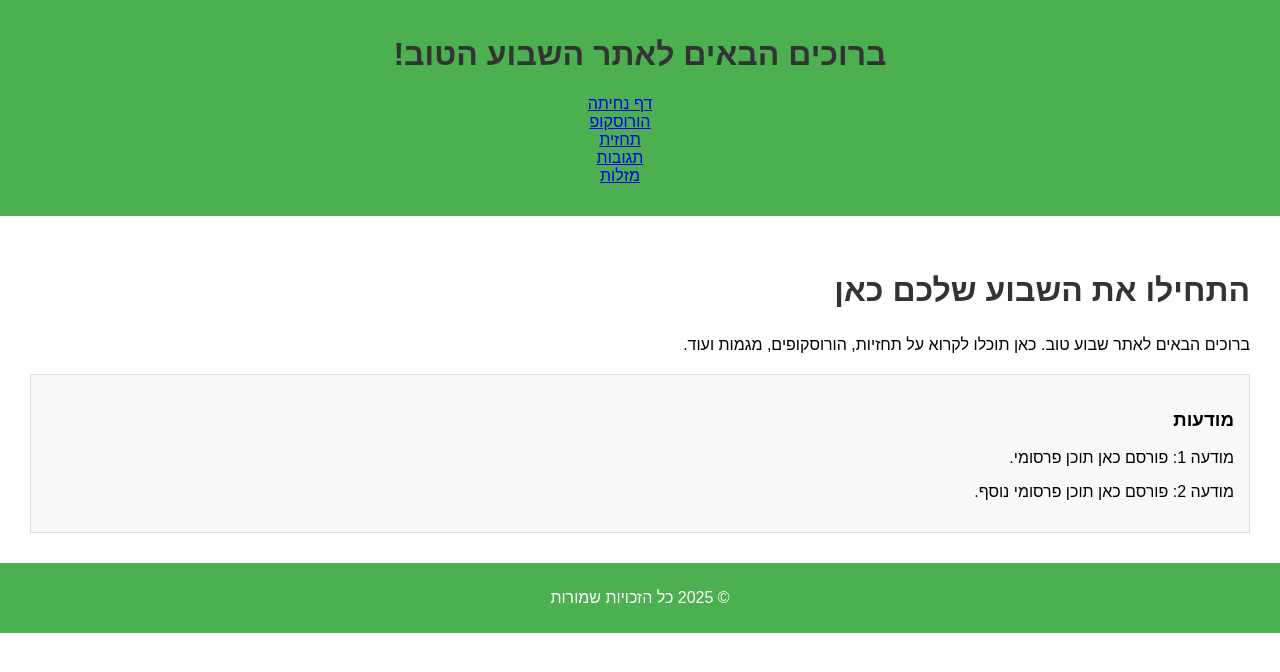
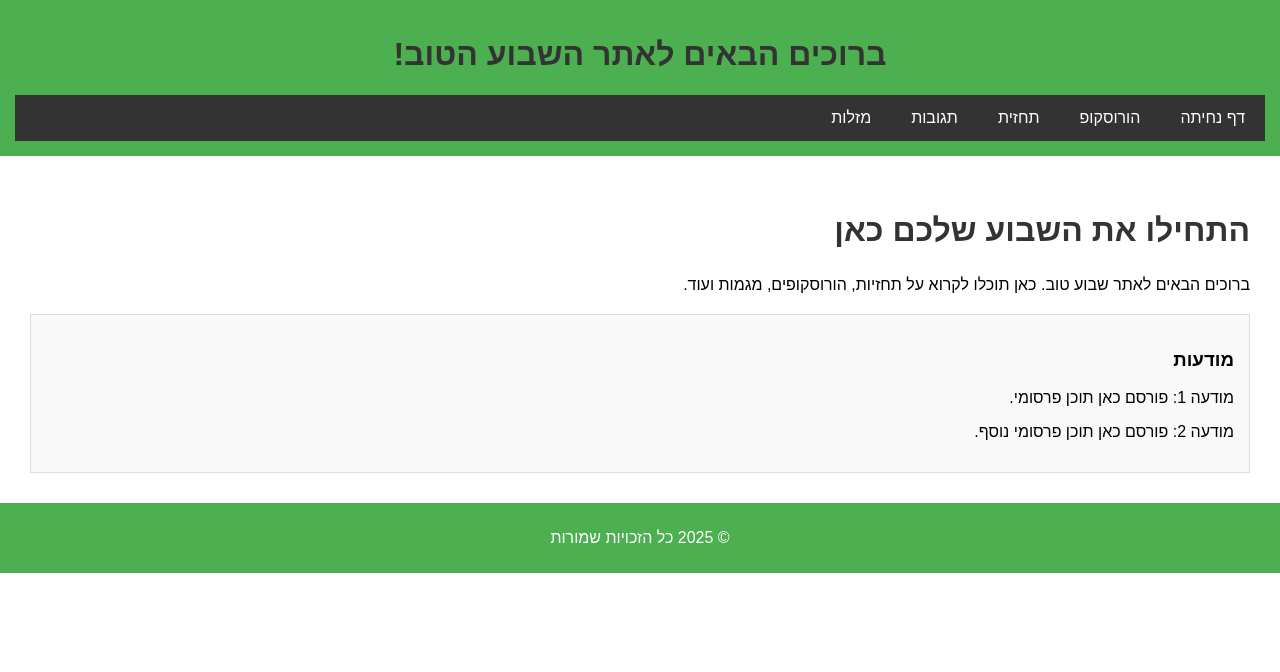
Before and after one commit to liorbraun/goodweek, a plain HTML site: page index.html in a window 1280 px wide. Drawn offline with Linux system fonts and the light colour scheme.

Commit message:
Update styles.css
new css with nav bar

```diff
--- a/styles.css
+++ b/styles.css
@@ -1,3 +1,4 @@
+/* סגנון בסיסי לכל האתר */
 body {
     font-family: Arial, sans-serif;
     direction: rtl;
@@ -13,13 +14,35 @@ header {
     text-align: center;
 }
 
-footer {
-    background-color: #4CAF50;
+nav {
+    background-color: #333;
+    overflow: hidden;
+}
+
+nav ul {
+    list-style-type: none;
+    margin: 0;
+    padding: 0;
+}
+
+nav ul li {
+    float: right;
+}
+
+nav ul li a {
+    display: block;
     color: white;
     text-align: center;
-    padding: 10px;
+    padding: 14px 20px;
+    text-decoration: none;
 }
 
+nav ul li a:hover {
+    background-color: #ddd;
+    color: black;
+}
+
+/* עיצוב לכל הדפים */
 section {
     padding: 20px;
     margin: 10px;
@@ -45,3 +68,11 @@ textarea {
     width: 100%;
     height: 150px;
 }
+
+/* עיצוב הסרגל ניווט */
+footer {
+    background-color: #4CAF50;
+    color: white;
+    text-align: center;
+    padding: 10px;
+}
```
